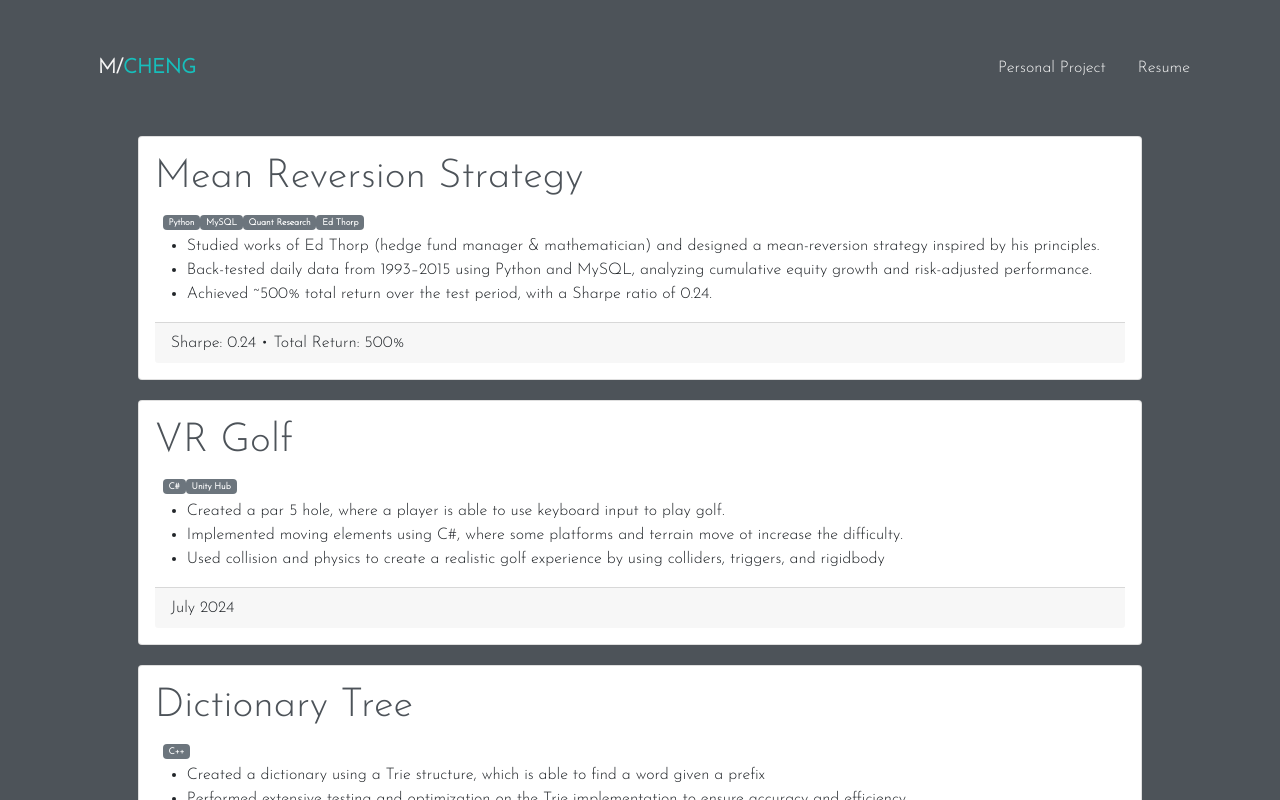
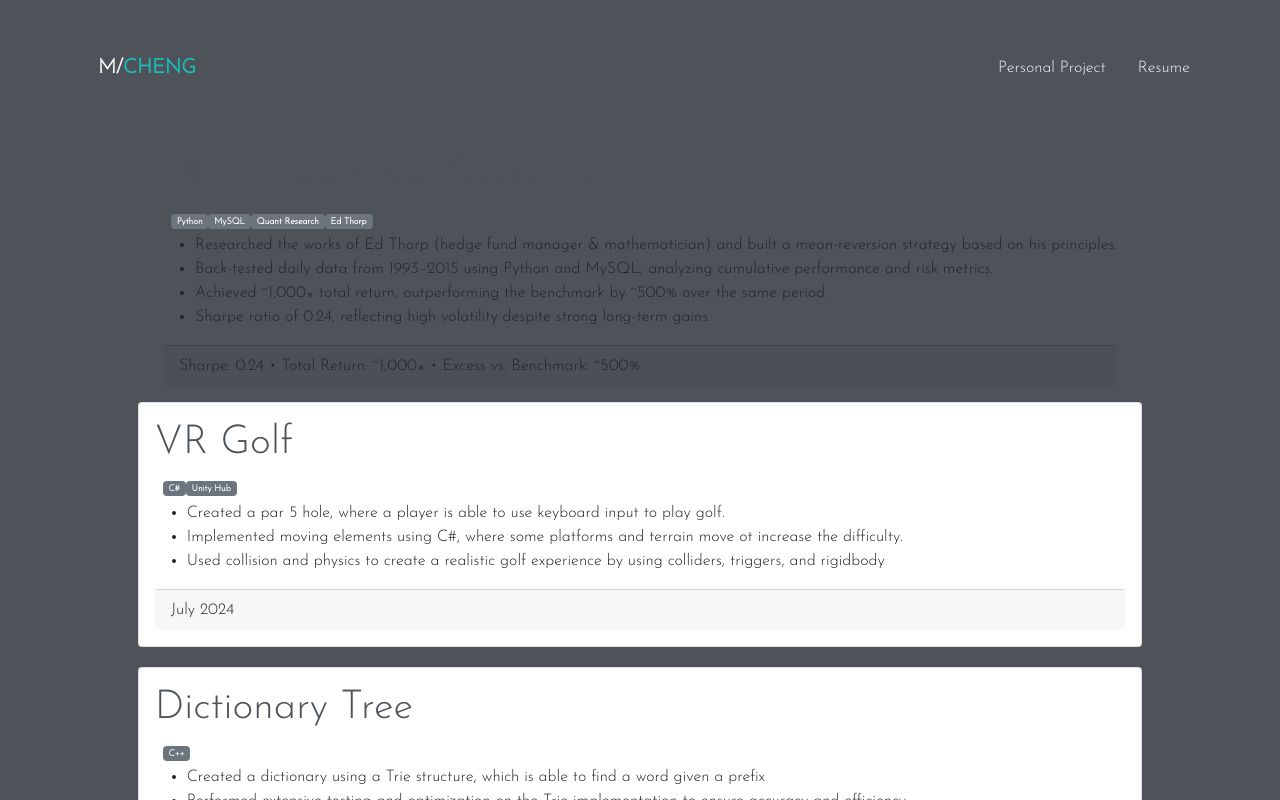
Before and after one commit to MINHCheng/website, a React (Create React App) app: page /website/project in a window 1280 px wide. Shown: the top 800 px of the page. Built offline with nearby package versions, Linux system fonts and the light colour scheme.

Commit message:
edit new project

```diff
--- a/src/components/Project.js
+++ b/src/components/Project.js
@@ -9,7 +9,6 @@ const Project = () => {
         <>
             <div className="Projectpage">
                 <Container className="Projects">
-                    <Card className="ProjCard" >
                     <CardBody>
                     <Link to="" style={{ textDecoration: 'none', color: '#4D5359' }}>
                         <h1>Mean Reversion Strategy</h1>
@@ -23,14 +22,17 @@ const Project = () => {
                     </div>
 
                     <ul>
-                            <li>Studied works of Ed Thorp (hedge fund manager & mathematician) and designed a mean-reversion strategy inspired by his principles.</li>
-                            <li>Back-tested daily data from 1993–2015 using Python and MySQL, analyzing cumulative equity growth and risk-adjusted performance.</li>
-                            <li>Achieved ~500% total return over the test period, with a Sharpe ratio of 0.24.</li>
+                        <li>Researched the works of Ed Thorp (hedge fund manager & mathematician) and built a mean-reversion strategy based on his principles.</li>
+                        <li>Back-tested daily data from 1993–2015 using Python and MySQL, analyzing cumulative performance and risk metrics.</li>
+                        <li>Achieved ~1,000× total return, outperforming the benchmark by ~500% over the same period.</li>
+                        <li>Sharpe ratio of 0.24, reflecting high volatility despite strong long-term gains.</li>
                     </ul>
 
-                        <Card.Footer className="bottom-footer">Sharpe: 0.24 • Total Return: 500%</Card.Footer>
+                    <Card.Footer className="bottom-footer">
+                        Sharpe: 0.24 • Total Return: ~1,000× • Excess vs. Benchmark: ~500%
+                    </Card.Footer>
                     </CardBody>
-                    </Card>
+
                     <Card className="ProjCard" >
                         <CardBody>
                             <Link to="" style={{ textDecoration: 'none', color: '#4D5359' }}>
```
Lines whose indentation alone changed are shown as unchanged.
